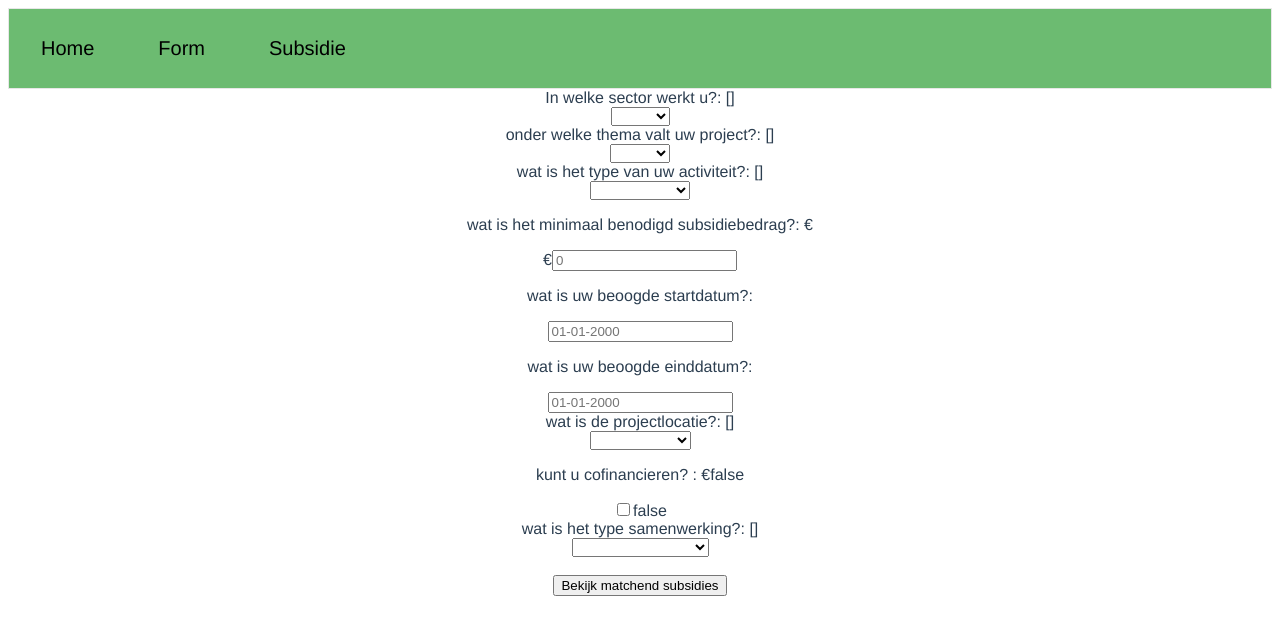
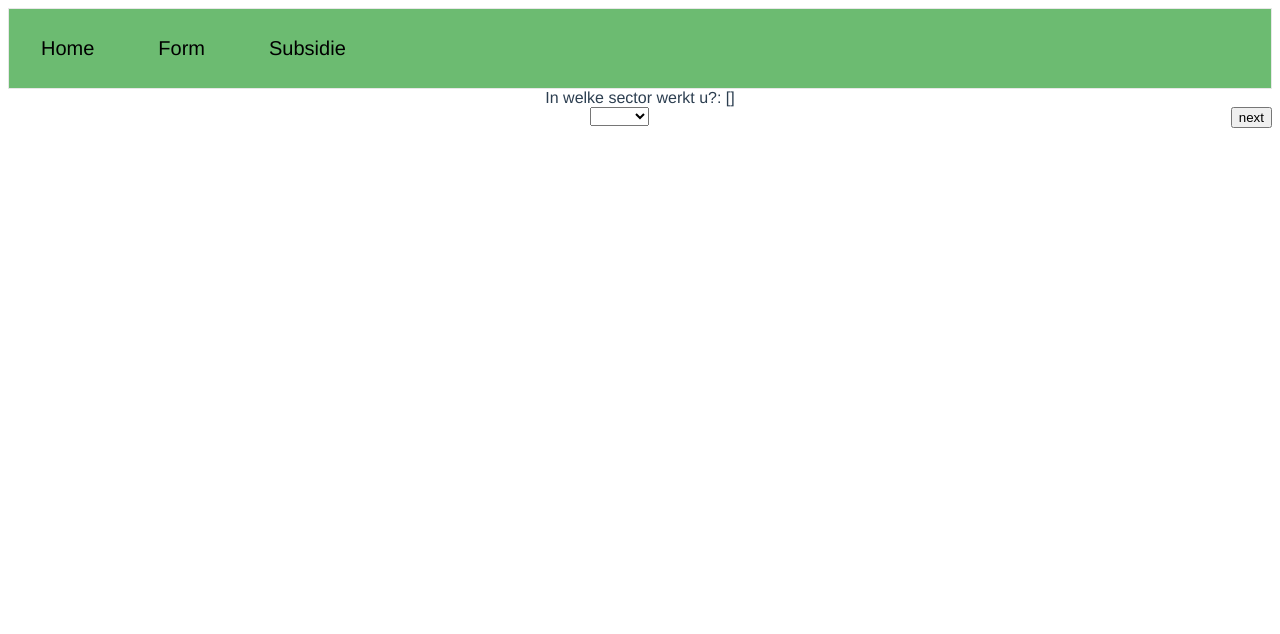
Before and after one commit to Ayoub2K/SnelSubsidies, a Vue app in the folder webapp/: page /form in a window 1280 px wide. Shown: the top 634 px of the page. Built offline with nearby package versions, Linux system fonts and the light colour scheme.

Commit message:
start multistep form

```diff
--- /dev/null
+++ b/webapp/src/components/formComponent.vue
@@ -0,0 +1,173 @@
+<template>
+  <form @submit.prevent="submit">
+    <div class="step step-1 active">
+      <!--    sector-->
+      <div>In welke sector werkt u?: {{ sector }}</div>
+      <select v-model="sector">
+        <option disabled value="">sector</option>
+        <option>A</option>
+        <option>B</option>
+        <option>C</option>
+      </select>
+      <button type="button" class="next-btn" @click="nextstep">next</button>
+    </div>
+
+    <div class="step step-2">
+      <!--    themas-->
+      <div>onder welke thema valt uw project?: {{ thema }}</div>
+      <select v-model="thema">
+        <option disabled value="">thema</option>
+        <option>A</option>
+        <option>B</option>
+        <option>C</option>
+      </select>
+      <button type="button" class="previous-btn">prev</button>
+      <button type="button" class="next-btn">next</button>
+    </div>
+
+    <div class="step step-3">
+      <!--    type activiteit-->
+      <div>wat is het type van uw activiteit?: {{ typeActiviteit }}</div>
+      <select v-model="typeActiviteit">
+        <option disabled value="">type activiteit</option>
+        <option>A</option>
+        <option>B</option>
+        <option>C</option>
+      </select>
+
+      <!--    minimale budget bedrag-->
+      <p>wat is het minimaal benodigd subsidiebedrag?: €{{ budget }}</p>
+      €<input v-model="budget" placeholder="0"/>
+
+      <!--    startdatum-->
+      <p>wat is uw beoogde startdatum?: {{ startDatum }}</p>
+      <input v-model="startDatum" placeholder="01-01-2000"/>
+
+      <!--    einddatum-->
+      <p>wat is uw beoogde einddatum?: {{ eindDatum }}</p>
+      <input v-model="eindDatum" placeholder="01-01-2000"/>
+
+      <!-- projectlocatie -->
+      <div>wat is de projectlocatie?: {{ projectlocatie }}</div>
+      <select v-model="projectlocatie">
+        <option disabled value="">projectlocatie</option>
+        <option>A</option>
+        <option>B</option>
+        <option>C</option>
+      </select>
+
+      <!--    bijdrage-->
+      <p>kunt u cofinancieren? : €{{ bijdrage }}</p>
+      <input type="checkbox" id="checkbox" v-model="bijdrage"/>
+      <label for="checkbox">{{ bijdrage }}</label>
+
+      <!--    type samenwerking-->
+      <div>wat is het type samenwerking?: {{ samenwerking }}</div>
+      <select v-model="samenwerking">
+        <option disabled value="">type samenwerking</option>
+        <option>A</option>
+        <option>B</option>
+        <option>C</option>
+      </select>
+
+      <br/>
+      <br/>
+
+      <button type="button" class="previous-btn">prev</button>
+      <button type="submit">
+        Bekijk matchend subsidies
+      </button>
+    </div>
+  </form>
+</template>
+
+<script>
+//
+// nextBtn.forEach(button => {
+//   button.addEventListener('click', (e) =>{
+//     console.log('adsfadfskj')
+//     console.log(e);
+//     changeStep('next');
+//   })
+// })
+//
+// prevBtn.forEach(button => {
+//   button.addEventListener('click', (e) =>{
+//     console.log(e);
+//     changeStep('prev');
+//   })
+// })
+//
+// function changeStep(btn){
+//   let index = 0;
+//   const active = document.querySelectorAll('form .step.active');
+//   index = steps.indexOf(active);
+//   steps[index].classList.remove('active');
+//   if(btn === 'next'){
+//     index ++;
+//   }
+//   else if(btn === 'prev'){
+//     index --;
+//   }
+//   steps[index].classList.add('active');
+// }
+
+
+// import axios from "axios";
+
+const steps = Array.from(document.querySelectorAll('form .step'));
+// const nextBtn = document.querySelectorAll('form .next-btn');
+// const prevBtn = document.querySelectorAll('form .previous-btn');
+
+export default {
+  name: "formComponent",
+  data() {
+    return {
+      sector: [],
+      thema: [],
+      typeActiviteit: [],
+      budget: '',
+      startDatum: '',
+      eindDatum: '',
+      projectlocatie: [],
+      bijdrage: false,
+      samenwerking: []
+    }
+  }
+  ,
+  methods: {
+    nextstep() {
+      let index = 0;
+      const active = document.querySelectorAll('form .step.active');
+      index = steps.indexOf(active);
+      steps[index].classList.remove('active');
+      index++;
+      steps[index].classList.add('active');
+    },
+    submit() {
+      this.$router.push(`/resultaten?budget=${this.budget}`)
+          .then(response => response.status)
+          .catch(err => console.warn(err));
+    }
+  }
+}
+
+</script>
+
+<style scoped>
+.step {
+  display: none;
+}
+
+.step.active {
+  display: block;
+}
+
+button.next-btn, button.previous-btn {
+  float: right;
+}
+
+button.previous-btn {
+  float: left;
+}
+</style>
--- a/webapp/src/views/Form.vue
+++ b/webapp/src/views/Form.vue
@@ -1,107 +1,13 @@
 <template>
-  <form @submit.prevent="submit">
-
-    <!--    sector-->
-    <div>In welke sector werkt u?: {{ sector }}</div>
-    <select v-model="sector">
-      <option disabled value="">sector</option>
-      <option>A</option>
-      <option>B</option>
-      <option>C</option>
-    </select>
-
-    <!--    themas-->
-    <div>onder welke thema valt uw project?: {{ thema }}</div>
-    <select v-model="thema">
-      <option disabled value="">thema</option>
-      <option>A</option>
-      <option>B</option>
-      <option>C</option>
-    </select>
-
-    <!--    type activiteit-->
-    <div>wat is het type van uw activiteit?: {{ typeActiviteit }}</div>
-    <select v-model="typeActiviteit">
-      <option disabled value="">type activiteit</option>
-      <option>A</option>
-      <option>B</option>
-      <option>C</option>
-    </select>
-
-    <!--    minimale budget bedrag-->
-    <p>wat is het minimaal benodigd subsidiebedrag?: €{{ budget }}</p>
-    €<input v-model="budget" placeholder="0"/>
-
-    <!--    startdatum-->
-    <p>wat is uw beoogde startdatum?: {{ startDatum }}</p>
-    <input v-model="startDatum" placeholder="01-01-2000"/>
-
-    <!--    einddatum-->
-    <p>wat is uw beoogde einddatum?: {{ eindDatum }}</p>
-    <input v-model="eindDatum" placeholder="01-01-2000"/>
-
-    <!-- projectlocatie -->
-    <div>wat is de projectlocatie?: {{ projectlocatie }}</div>
-    <select v-model="projectlocatie">
-      <option disabled value="">projectlocatie</option>
-      <option>A</option>
-      <option>B</option>
-      <option>C</option>
-    </select>
-
-    <!--    bijdrage-->
-    <p>kunt u cofinancieren? : €{{ bijdrage }}</p>
-    <input type="checkbox" id="checkbox" v-model="bijdrage" />
-    <label for="checkbox">{{ bijdrage }}</label>
-
-    <!--    type samenwerking-->
-    <div>wat is het type samenwerking?: {{ samenwerking }}</div>
-    <select v-model="samenwerking">
-      <option disabled value="">type samenwerking</option>
-      <option>A</option>
-      <option>B</option>
-      <option>C</option>
-    </select>
-
-    <br/>
-    <br/>
-    <button type="submit">
-      Bekijk matchend subsidies
-    </button>
-  </form>
+  <form-component></form-component>
 </template>
 
 <script>
-
-
-// import axios from "axios";
-
+import FormComponent from "@/components/formComponent";
 export default {
-  name: "Form-component",
-  data() {
-    return {
-      sector: [],
-      thema: [],
-      typeActiviteit: [],
-      budget: '',
-      startDatum: '',
-      eindDatum: '',
-      projectlocatie: [],
-      bijdrage: false,
-      samenwerking: []
-    }
+  name: 'form-page',
+  components: {
+    FormComponent
   }
-  ,
-  methods: {
-    submit() {
-      // axios.post('http://localhost:8081/subsidie', null, { params: {
-      //     budget : this.budget
-      //   }})
-      this.$router.push(`/resultaten?budget=${this.budget}`)
-          .then(response => response.status)
-          .catch(err => console.warn(err));
-    }
-  }
-
 }
 </script>
```
